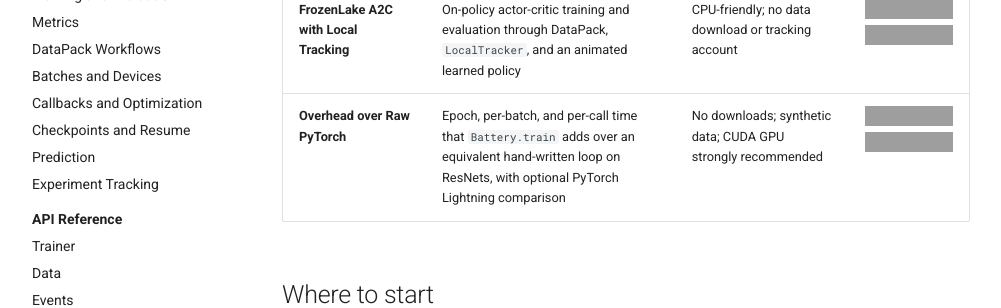
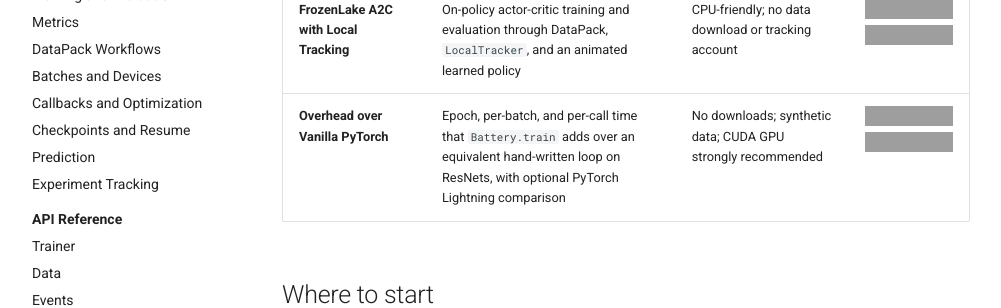
Before and after one commit to michalszc/torch-batteries, an MkDocs documentation site: the page built from documentation/examples.md, in a window 1280 px wide and 900 px high, scrolled down 904 px, cut to the strip 308-616 px from the top of the window. Shown: the whole strip, without its empty margins (14-1015 px from the left). Built offline with MkDocs 1.6.1 and Material for MkDocs 9.7.7, drawn with Linux system fonts in a browser that asks for light colours; comment, search, counter and statistics services are not loaded; grey boxes are pictures that could not be loaded.

Commit message:
docs(notebooks): rename raw PyTorch to vanilla PyTorch in overhead benchmark

```diff
--- a/documentation/examples.md
+++ b/documentation/examples.md
@@ -17,7 +17,7 @@ version, and can be opened directly in Google Colab.
 | **USPS and SEMEION Named Datasets** | Two digit sources in every phase, interleaved batches, aggregate and named metrics, and early stopping | Downloads USPS and SEMEION; CPU-friendly | [![View on GitHub](https://img.shields.io/badge/View_on-GitHub-181717?logo=github)](https://github.com/michalszc/torch-batteries/blob/master/notebooks/usps_semeion_multi_dataset.ipynb) [![Open In Colab](https://colab.research.google.com/assets/colab-badge.svg)](https://colab.research.google.com/github/michalszc/torch-batteries/blob/master/notebooks/usps_semeion_multi_dataset.ipynb) |
 | **Ames Housing with Two Targets** | DataPack preparation, shared model with regression and classification heads, and `MetricSpec` selectors | Downloads Kaggle Ames Housing data with kagglehub; CPU-friendly | [![View on GitHub](https://img.shields.io/badge/View_on-GitHub-181717?logo=github)](https://github.com/michalszc/torch-batteries/blob/master/notebooks/ames_housing_multi_target.ipynb) [![Open In Colab](https://colab.research.google.com/assets/colab-badge.svg)](https://colab.research.google.com/github/michalszc/torch-batteries/blob/master/notebooks/ames_housing_multi_target.ipynb) |
 | **FrozenLake A2C with Local Tracking** | On-policy actor-critic training and evaluation through DataPack, `LocalTracker`, and an animated learned policy | CPU-friendly; no data download or tracking account | [![View on GitHub](https://img.shields.io/badge/View_on-GitHub-181717?logo=github)](https://github.com/michalszc/torch-batteries/blob/master/notebooks/frozenlake_a2c_local_tracking.ipynb) [![Open In Colab](https://colab.research.google.com/assets/colab-badge.svg)](https://colab.research.google.com/github/michalszc/torch-batteries/blob/master/notebooks/frozenlake_a2c_local_tracking.ipynb) |
-| **Overhead over Raw PyTorch** | Epoch, per-batch, and per-call time that `Battery.train` adds over an equivalent hand-written loop on ResNets, with optional PyTorch Lightning comparison | No downloads; synthetic data; CUDA GPU strongly recommended | [![View on GitHub](https://img.shields.io/badge/View_on-GitHub-181717?logo=github)](https://github.com/michalszc/torch-batteries/blob/master/notebooks/overhead_over_raw_pytorch.ipynb) [![Open In Colab](https://colab.research.google.com/assets/colab-badge.svg)](https://colab.research.google.com/github/michalszc/torch-batteries/blob/master/notebooks/overhead_over_raw_pytorch.ipynb) |
+| **Overhead over Vanilla PyTorch** | Epoch, per-batch, and per-call time that `Battery.train` adds over an equivalent hand-written loop on ResNets, with optional PyTorch Lightning comparison | No downloads; synthetic data; CUDA GPU strongly recommended | [![View on GitHub](https://img.shields.io/badge/View_on-GitHub-181717?logo=github)](https://github.com/michalszc/torch-batteries/blob/master/notebooks/overhead_over_vanilla_pytorch.ipynb) [![Open In Colab](https://colab.research.google.com/assets/colab-badge.svg)](https://colab.research.google.com/github/michalszc/torch-batteries/blob/master/notebooks/overhead_over_vanilla_pytorch.ipynb) |
 
 ## Where to start
 
```
Also changed, not shown: README.md (+1 -1 lines), 2 other files.
